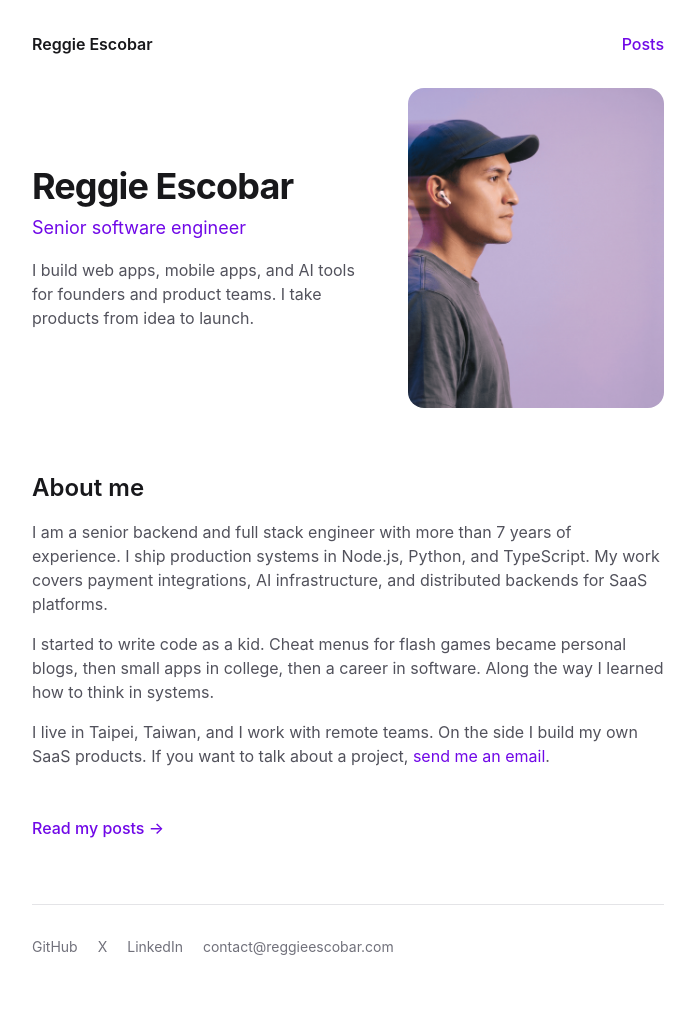
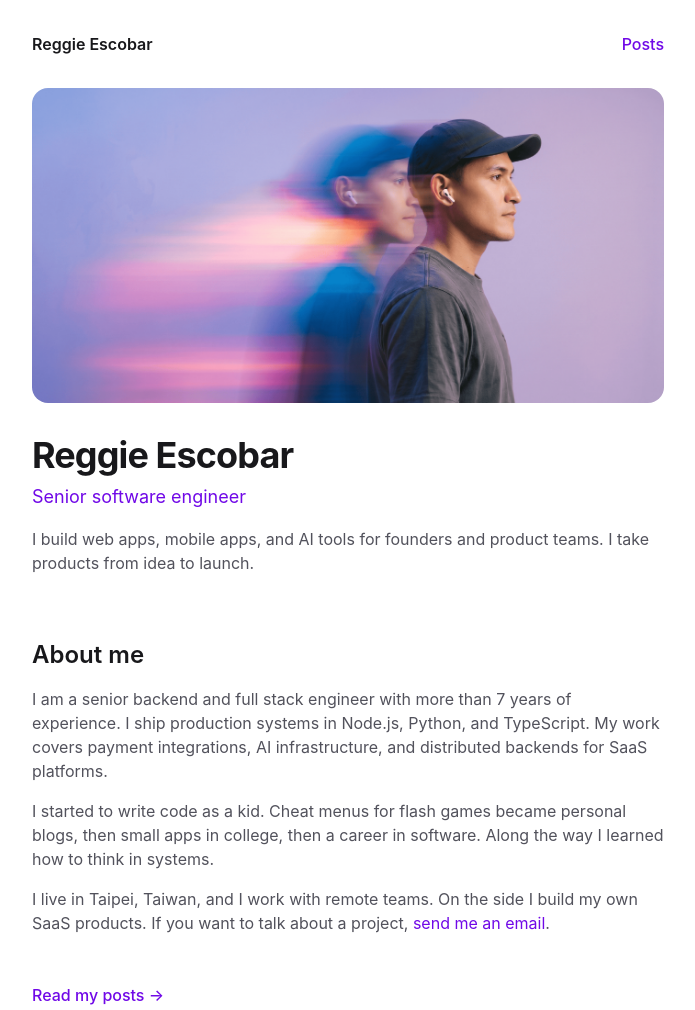
Before and after one commit to prodoxx/personal-website, an Astro site: page / in a window 1280 px wide. Shown: the top 1010 px of the page, without its empty margins (292-987 px from the left). Before the commit the page ends 989 px from the top, so only its background shows below. Built offline with nearby package versions, Linux system fonts and the light colour scheme; Astro itself is replaced by a stand-in of ours.

Commit message:
feat: change the front page hero to a rounded banner

```diff
--- a/docs/superpowers/specs/2026-08-17-astro-redesign-design.md
+++ b/docs/superpowers/specs/2026-08-17-astro-redesign-design.md
@@ -57,7 +57,7 @@ The background is white. Text is near black gray. Links and small accents use on
 
 A minimal header shows the site name on the left and one "Posts" link on the right. A small footer shows four links. They are GitHub (https://github.com/prodoxx), X (https://x.com/_reggieescobar), LinkedIn (https://www.linkedin.com/in/reggie-escobar/), and email (contact@reggieescobar.com).
 
-The front page hero is side by side. The left side shows the name as the h1, a one line role, and a short intro. The right side shows a cropped, rounded portion of `hero.png`. On mobile the photo stacks above the text. Below the hero, an about section holds a short rewrite of the story in a few paragraphs. The page ends with a "Posts" link. The Astro image component converts the PNG into small responsive files with set width and height.
+The front page hero is a rounded banner. The full wide photo sits in a rounded container at the top of the column. The name as the h1, a one line role, and a short intro follow below it. Below the hero, an about section holds a short rewrite of the story in a few paragraphs. The page ends with a "Posts" link. The Astro image component converts the PNG into small responsive files with set width and height.
 
 The posts list is a plain vertical list. Each entry shows the title as a link, the date, and the description. The post page shows the title as h1, the date, then the body with typography styles. A back link at the top returns to the list.
 
--- a/src/pages/index.astro
+++ b/src/pages/index.astro
@@ -33,25 +33,23 @@ const jsonLd = JSON.stringify({
 >
   <script type="application/ld+json" set:html={jsonLd} slot="head" />
 
-  <section class="flex flex-col-reverse gap-8 sm:flex-row sm:items-center">
-    <div class="flex-1">
-      <h1 class="text-4xl font-bold tracking-tight text-zinc-900">Reggie Escobar</h1>
-      <p class="mt-2 text-lg text-violet-700">Senior software engineer</p>
-      <p class="mt-4 text-zinc-600">
-        I build web apps, mobile apps, and AI tools for founders and product
-        teams. I take products from idea to launch.
-      </p>
-    </div>
-    <div class="w-full overflow-hidden rounded-2xl sm:w-64 sm:shrink-0">
+  <section>
+    <div class="overflow-hidden rounded-2xl">
       <Image
         src={hero}
         alt="Reggie Escobar"
-        widths={[320, 640, 960]}
-        sizes="(min-width: 640px) 16rem, 100vw"
+        widths={[640, 1280, 2048]}
+        sizes="(min-width: 42rem) 40rem, 100vw"
         loading="eager"
-        class="aspect-[16/9] w-full object-cover object-right sm:aspect-[4/5]"
+        class="w-full"
       />
     </div>
+    <h1 class="mt-8 text-4xl font-bold tracking-tight text-zinc-900">Reggie Escobar</h1>
+    <p class="mt-2 text-lg text-violet-700">Senior software engineer</p>
+    <p class="mt-4 text-zinc-600">
+      I build web apps, mobile apps, and AI tools for founders and product
+      teams. I take products from idea to launch.
+    </p>
   </section>
 
   <section class="mt-16">
```
